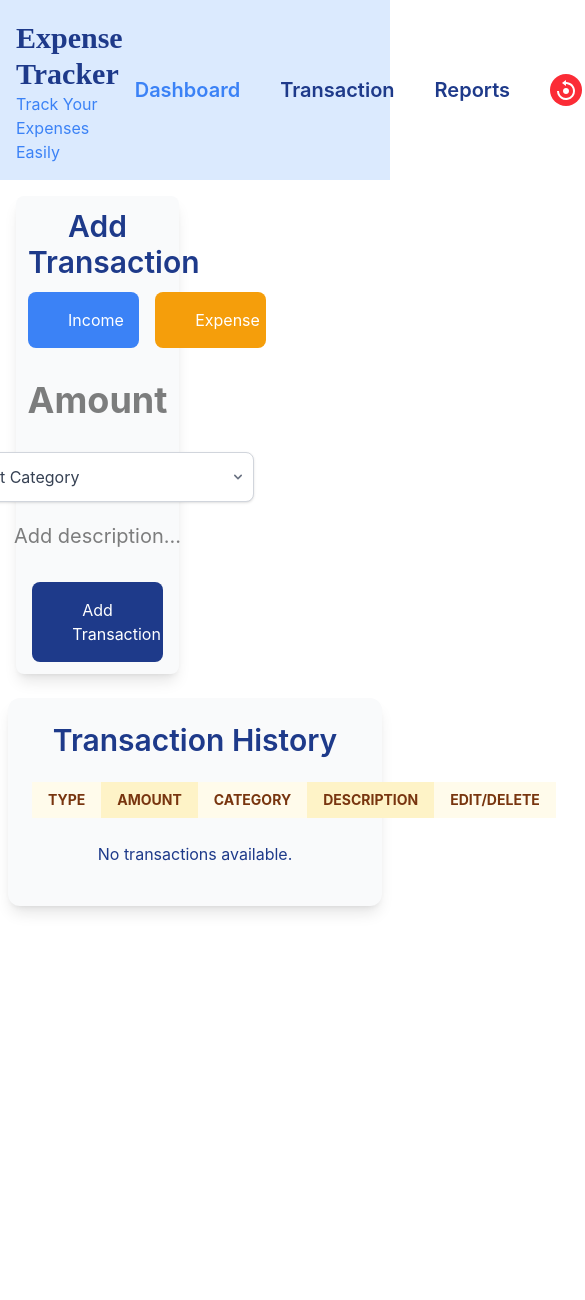
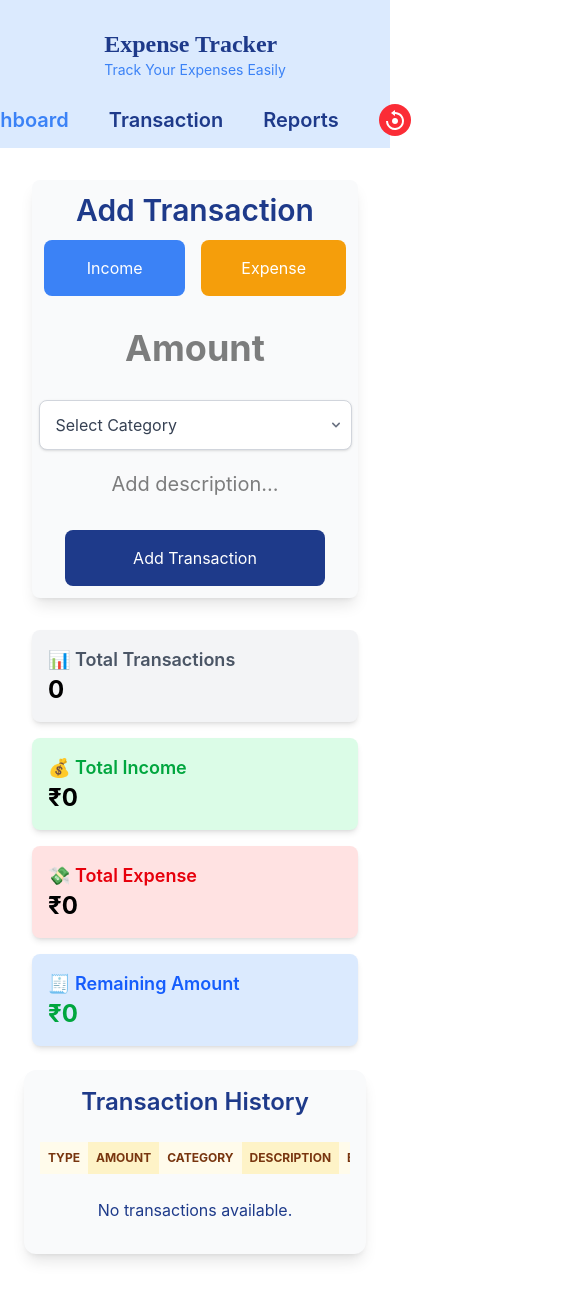
Before and after one commit to ravirafaliya/expense-tracker, a React (Vite) app: page / in a window 390 px wide. Shown: the whole page, 585 px wide, since content can reach past the window. Before the commit the page ends 938 px from the top, so only its background shows below. Built offline with nearby package versions, Linux system fonts and the light colour scheme.

Commit message:
fix: responsive UI

```diff
--- /dev/null
+++ b/src/components/TransactionDetails.tsx
@@ -0,0 +1,68 @@
+import { useEffect, useState } from "react";
+
+type Transaction = {
+  type: string;
+  amount: string;
+  category: string;
+  description: string;
+};
+
+const TransactionDetails = () => {
+  const [transactions, setTransactions] = useState<Transaction[]>([]);
+  const [income, setIncome] = useState(0);
+  const [expense, setExpense] = useState(0);
+
+  useEffect(() => {
+    const storedTransactions = localStorage.getItem("transactions");
+    if (storedTransactions) {
+      const parsed = JSON.parse(storedTransactions);
+      setTransactions(parsed);
+
+      const totalIncome = parsed
+        .filter((t: Transaction) => t.type === "Income")
+        .reduce((sum: number, t: Transaction) => sum + Number(t.amount), 0);
+
+      const totalExpense = parsed
+        .filter((t: Transaction) => t.type === "Expense")
+        .reduce((sum: number, t: Transaction) => sum + Number(t.amount), 0);
+
+      setIncome(totalIncome);
+      setExpense(totalExpense);
+    }
+  }, []);
+
+  const balance = income - expense;
+
+  return (
+    <div className="flex-1 grid grid-cols-1 gap-4">
+      <div className="p-4 bg-gray-100 rounded-lg shadow-md">
+        <p className="text-lg font-semibold text-gray-600">
+          📊 Total Transactions
+        </p>
+        <p className="text-2xl font-bold">{transactions.length}</p>
+      </div>
+      <div className="p-4 bg-green-100 rounded-lg shadow-md">
+        <p className="text-lg font-semibold text-green-600">💰 Total Income</p>
+        <p className="text-2xl font-bold">₹{income}</p>
+      </div>
+      <div className="p-4 bg-red-100 rounded-lg shadow-md">
+        <p className="text-lg font-semibold text-red-600">💸 Total Expense</p>
+        <p className="text-2xl font-bold">₹{expense}</p>
+      </div>
+      <div className="p-4 bg-blue-100 rounded-lg shadow-md">
+        <p className="text-lg font-semibold text-blue-600">
+          🧾 Remaining Amount
+        </p>
+        <p
+          className={`text-2xl font-bold ${
+            balance >= 0 ? "text-green-600" : "text-red-600"
+          }`}
+        >
+          ₹{balance}
+        </p>
+      </div>
+    </div>
+  );
+};
+
+export default TransactionDetails;
--- a/src/layouts/Header.tsx
+++ b/src/layouts/Header.tsx
@@ -2,20 +2,20 @@ import Navbar from "../components/Navbar";
 
 const Header = () => {
   return (
-    <div className="w-full bg-[var(--accent-primary-bg)] flex justify-between items-center p-1">
-      <div className="flex items-start justify-center flex-col p-3">
+    <div className="w-full bg-[var(--accent-primary-bg)] flex flex-col md:flex-row justify-between items-center p-3">
+      <div className="flex items-start justify-center flex-col p-3 text-center md:text-left">
         <div>
-          <h1 className="text-3xl text-[var(--accent-primary-text)] font-semibold font-serif pt-1">
+          <h1 className="text-2xl md:text-3xl text-[var(--accent-primary-text)] font-semibold font-serif pt-1">
             Expense Tracker
           </h1>
         </div>
         <div className="flex items-center justify-center">
-          <h2 className="text-[var(--accent-primary)]">
+          <h2 className="text-[var(--accent-primary)] text-sm md:text-base">
             Track Your Expenses Easily
           </h2>
         </div>
       </div>
-      <div>
+      <div className="mt-3 md:mt-0">
         <Navbar />
       </div>
     </div>
--- a/src/layouts/TransactionHistory.tsx
+++ b/src/layouts/TransactionHistory.tsx
@@ -22,25 +22,36 @@ const TransactionHistory = ({
 }: TransactionHistoryProps) => {
   const editTransaction = useContext(EditContext);
 
-  console.log(transactions);
+  const handleEditButtonClick = (transaction: Transaction, index: number) => {
+    const storedTransactions = JSON.parse(
+      localStorage.getItem("transactions") || "[]"
+    );
+    const updatedTransactions: Transaction[] = storedTransactions.filter(
+      (_: Transaction, i: number) => i !== index
+    );
+    localStorage.setItem("transactions", JSON.stringify(updatedTransactions));
 
-  const handleEditButtonClick = (transaction: Transaction) => {
+    if (typeof transactions !== "undefined") {
+      transactions.splice(index, 1);
+    }
+
     editTransaction.setItem(transaction);
   };
 
   return (
-    <div className="bg-[var(--bg-secondary)] shadow-lg rounded-xl p-6 mb-6">
-      <h2 className="text-3xl font-semibold text-[var(--accent-primary-text)] mb-4 text-center">
+    <div className="bg-[var(--bg-secondary)] shadow-lg rounded-xl p-4 sm:p-6 mb-6">
+      <h2 className="text-2xl sm:text-3xl font-semibold text-[var(--accent-primary-text)] mb-4 text-center">
         Transaction History
       </h2>
+      <div className="overflow-x-auto">
         <table className="text-center items-center justify-center w-full border-separate border-spacing-y-2">
           <thead>
-          <tr className="text-sm text-[var(--accent-secondary-text)] bg-[var(--accent-secondary-bg)] uppercase ">
-            <th className="px-4 py-2 bg-amber-50">Type</th>
-            <th className="px-4 py-2">Amount</th>
-            <th className="px-4 py-2 bg-amber-50">Category</th>
-            <th className="px-4 py-2">Description</th>
-            <th className="px-4 py-2 bg-amber-50">Edit/Delete</th>
+            <tr className="text-xs sm:text-sm text-[var(--accent-secondary-text)] bg-[var(--accent-secondary-bg)] uppercase">
+              <th className="px-2 sm:px-4 py-2 bg-amber-50">Type</th>
+              <th className="px-2 sm:px-4 py-2">Amount</th>
+              <th className="px-2 sm:px-4 py-2 bg-amber-50">Category</th>
+              <th className="px-2 sm:px-4 py-2">Description</th>
+              <th className="px-2 sm:px-4 py-2 bg-amber-50">Edit/Delete</th>
             </tr>
           </thead>
           <tbody>
@@ -52,24 +63,26 @@ const TransactionHistory = ({
                       transaction.type === "Expense"
                         ? "bg-red-500"
                         : "bg-green-500"
-                  } w-[70%] m-2 rounded-lg text-white px-2 py-1 cursor-pointer font-semibold text-sm`}
+                    } w-[70%] m-2 rounded-lg text-white px-2 py-1 cursor-pointer font-semibold text-xs sm:text-sm`}
                   >
                     {transaction.type}
                   </button>
                 </td>
                 <td
-                className={`px-4 py-3 font-semibold tracking-wide ${
+                  className={`px-2 sm:px-4 py-3 font-semibold tracking-wide ${
                     transaction.type === "Expense"
                       ? "text-red-600"
                       : "text-green-600"
                   }`}
                 >{`₹${transaction.amount}`}</td>
-              <td className="px-4 py-3 capitalize">{transaction.category}</td>
-              <td className="px-4 py-3">{transaction.description}</td>
-              <td className="px-4 py-3 flex justify-center items-center gap-4 text-xl">
+                <td className="px-2 sm:px-4 py-3 capitalize">
+                  {transaction.category}
+                </td>
+                <td className="px-2 sm:px-4 py-3">{transaction.description}</td>
+                <td className="px-2 sm:px-4 py-3 flex justify-center items-center gap-2 sm:gap-4 text-lg sm:text-xl">
                   {showEditButton && (
                     <button
-                    onClick={() => handleEditButtonClick(transaction)}
+                      onClick={() => handleEditButtonClick(transaction, index)}
                       className="text-green-950 hover:text-green-500 transition duration-500"
                     >
                       <MdEdit />
@@ -87,6 +100,7 @@ const TransactionHistory = ({
             ))}
           </tbody>
         </table>
+      </div>
       <div className="flex justify-center items-center">
         {transactions.length === 0 && (
           <p className="text-center text-[var(--accent-primary-text)] m-4">
@@ -94,7 +108,7 @@ const TransactionHistory = ({
           </p>
         )}
         {transactions.length > 0 && (
-          <div className="w-fit text-center text-xl text-[var(--accent-primary-text)] font-semibold text-shadow-2xs border-none outline-none mt-3 ">{`Total Transaction : ${transactions.length}`}</div>
+          <div className="w-fit text-center text-lg sm:text-xl text-[var(--accent-primary-text)] font-semibold text-shadow-2xs border-none outline-none mt-3">{`Total Transaction : ${transactions.length}`}</div>
         )}
       </div>
     </div>
--- a/src/pages/Home.tsx
+++ b/src/pages/Home.tsx
@@ -3,6 +3,7 @@ import TransactionHistory from "../layouts/TransactionHistory";
 import Header from "../layouts/Header";
 import { useEffect, useRef, useState } from "react";
 import { EditProvider } from "../context/EditContext";
+import TransactionDetails from "../components/TransactionDetails";
 
 type Transaction = {
   type: string;
@@ -48,13 +49,13 @@ const Home = () => {
         <Header />
       </header>
       <EditProvider>
-        <section>
-          <div className="flex">
-            <section className="w-1/2 p-4">
+        <section className="p-4">
+          <div className="flex flex-col lg:flex-row">
+            <section className="w-full lg:w-1/2 p-4">
               <AddTransaction onAddTransaction={handleAddTransaction} />
             </section>
-            <section className="w-1/2 p-4">
-              {/* <TransactionHistory transactions={transactions} /> */}
+            <section className="w-full lg:w-1/2 p-4">
+              <TransactionDetails />
             </section>
           </div>
           <div className="p-2">
--- a/src/pages/Reports.tsx
+++ b/src/pages/Reports.tsx
@@ -50,14 +50,14 @@ const Report = () => {
         <h2 className="text-2xl font-semibold text-[var(--accent-primary-text)] mb-4 text-center">
           Financial Report
         </h2>
-        <div className="flex flex-col md:flex-row gap-6">
+        <div className="flex flex-col lg:flex-row gap-6">
           {transactions.length === 0 && (
             <p className="text-center text-[var(--accent-primary-text)] m-4">
               No transactions available.
             </p>
           )}
 
-          {transactions.length && (
+          {transactions.length > 0 && (
             <div className="flex-1 bg-[var(--accent-primary-bg)] shadow-lg rounded-lg p-4">
               <ResponsiveContainer width="100%" height={400}>
                 <PieChart>
@@ -75,8 +75,7 @@ const Report = () => {
                         Expense: "💸",
                         Balance: "🧾",
                       };
-                      return `${iconMap[entry.name]} ${entry.name}
-                    `;
+                      return `${iconMap[entry.name]} ${entry.name}`;
                     }}
                   >
                     {data.map((_, index) => (
@@ -101,7 +100,7 @@ const Report = () => {
             </div>
           )}
 
-          <div className="flex-1 grid grid-cols-1 gap-4">
+          <div className="flex-1 grid grid-cols-1 sm:grid-cols-2 gap-4">
             <div className="p-4 bg-gray-100 rounded-lg shadow-md">
               <p className="text-lg font-semibold text-gray-600">
                 📊 Total Transactions
```
Lines whose indentation alone changed are shown as unchanged.
